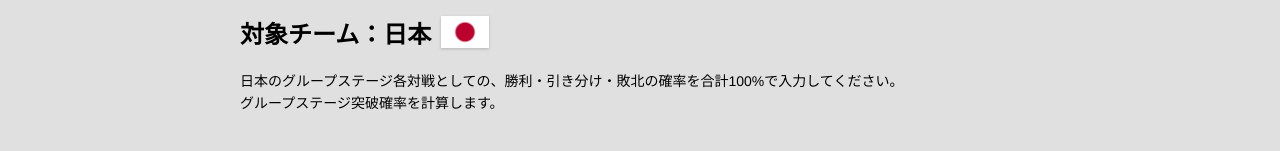
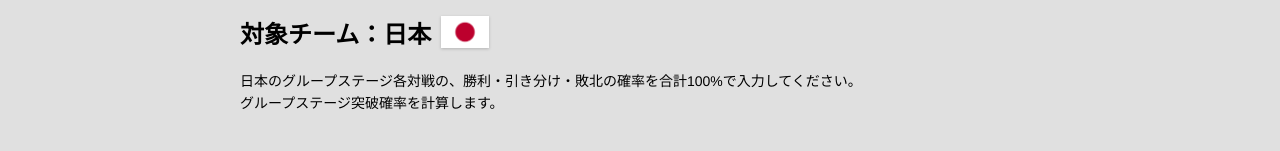
Before and after one commit to NAKADANobuhiro/wc2026gs-sim, a plain HTML site: page index.html in a window 1280 px wide. Shown: the part 160-311 px from the top of the page. Drawn offline with Linux system fonts and the light colour scheme.

Commit message:
文章を修正

```diff
--- a/index.html
+++ b/index.html
@@ -201,7 +201,7 @@
     <div class="team-section">
         <h2>対象チーム：日本 <img src="./img/JP.png" alt="日本国旗" class="flag-icon flag-icon-large"></h2>
         <p class="description">
-            日本のグループステージ各対戦としての、勝利・引き分け・敗北の確率を合計100%で入力してください。<br>
+            日本のグループステージ各対戦の、勝利・引き分け・敗北の確率を合計100%で入力してください。<br>
             グループステージ突破確率を計算します。
         </p>
 
```
